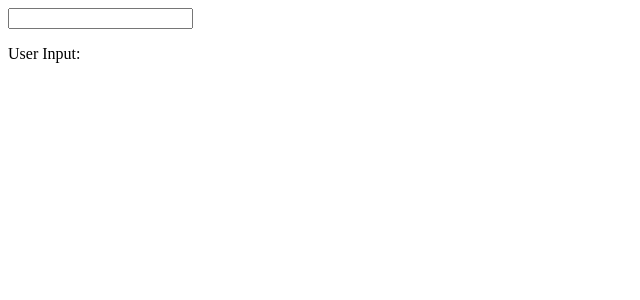
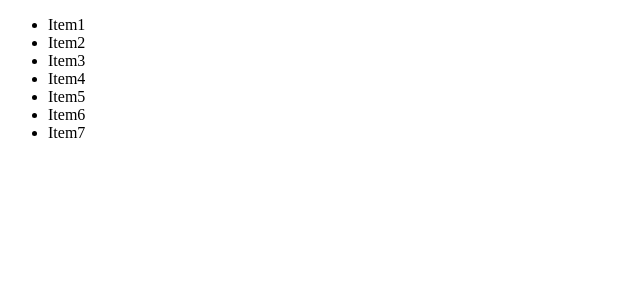
Before and after one commit to Ankit4Dec/React_Sessions, a React (Vite) app in the folder React Learning/React Questions/Practice Problems/: page / in a window 1280 px wide. Shown: the top 300 px of the page, without its empty margins (0-640 px from the left). Built offline with nearby package versions, Linux system fonts and the light colour scheme.

Commit message:
Display list of itmes

```diff
--- a/React Learning/React Questions/Practice Problems/src/App.jsx
+++ b/React Learning/React Questions/Practice Problems/src/App.jsx
@@ -1,5 +1,6 @@
 import "./App.css";
 import { DayOne } from "./components/DayOne";
+import { Four } from "./components/Four";
 import { Three } from "./components/Three";
 import { Two } from "./components/Two";
 
@@ -8,7 +9,8 @@ function App() {
     <>
       {/* <DayOne /> */}
       {/* <Two /> */}
-      <Three />
+      {/* <Three /> */}
+      <Four />
     </>
   );
 }
--- /dev/null
+++ b/React Learning/React Questions/Practice Problems/src/components/Four.jsx
@@ -0,0 +1,17 @@
+// Build a list component to display a list of items
+
+export const Four = () => {
+  const items = ["Item1", "Item2", "Item3", "Item4", "Item5", "Item6", "Item7"];
+
+  return (
+    <div>
+      <ul>
+        {items.map((item, index) => {
+            return(
+                <li key={index}>{item}</li>
+            )
+        })}
+      </ul>
+    </div>
+  );
+};
```
